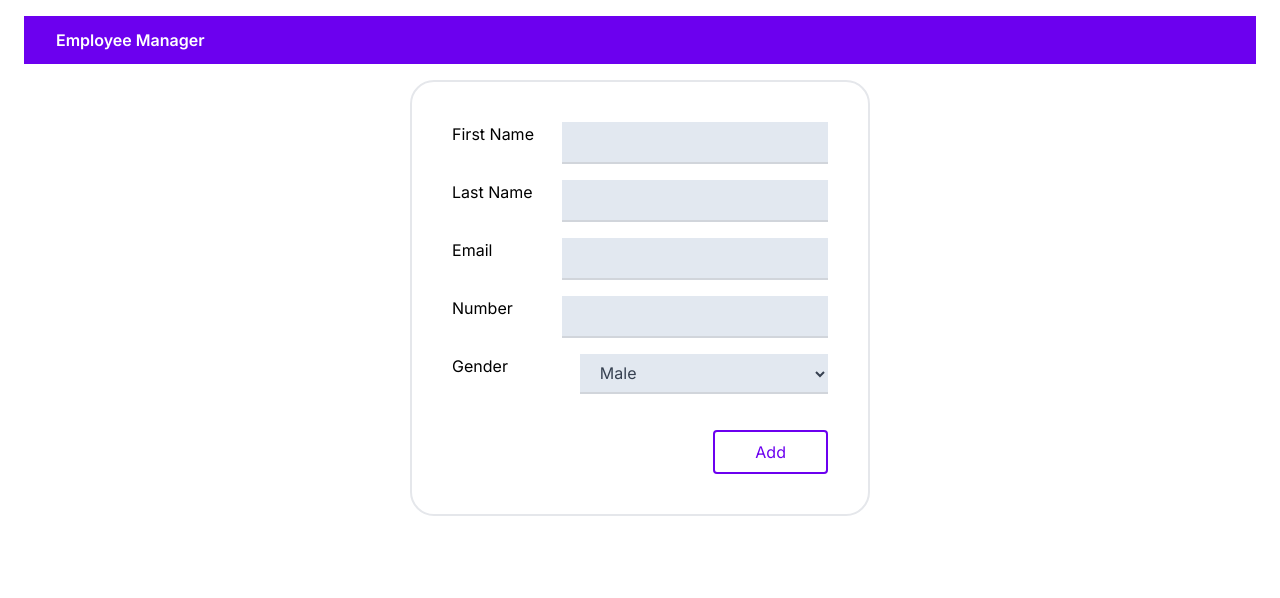
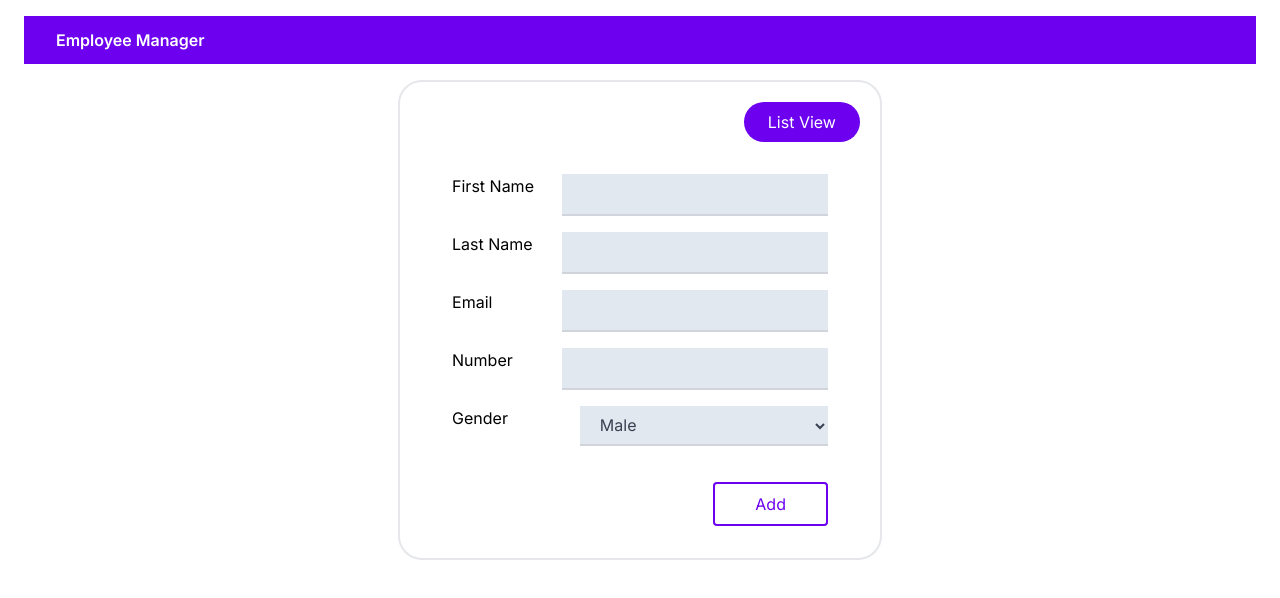
Before and after one commit to Gopzy/employee-manager, a Next.js app in the folder Frontend/: page /employee/add in a window 1280 px wide. Shown: the top 598 px of the page. Built offline with nearby package versions, Linux system fonts and the light colour scheme.

Commit message:
Cloud mongoDB configured

```diff
--- a/Frontend/components/button/btnCircle.tsx
+++ b/Frontend/components/button/btnCircle.tsx
@@ -8,7 +8,7 @@ const BtnCircle = ({
   icon,
 }: {
   title?: string;
-  onClick?: MouseEventHandler<HTMLButtonElement>;
+  onClick?: () => void;
   type?: "submit" | "reset" | "button";
   btnStyle?: any;
   icon?: any;
--- a/Frontend/components/form.tsx
+++ b/Frontend/components/form.tsx
@@ -23,6 +23,8 @@ const EmployeeForm = ({ employeeId }: { employeeId?: string }) => {
     (employee) => employee._id === employeeId
   );
 
+  const navigateEmployeeList = () => router.push("/employee/list");
+
   useEffect(() => {
     if (editEmployeeObj.length) {
       setFormData(editEmployeeObj?.[0]);
@@ -43,8 +45,8 @@ const EmployeeForm = ({ employeeId }: { employeeId?: string }) => {
 
     dispatch(
       employeeId
-        ? updateEmployees(updatePayload, () => router.push("/employee/list"))
-        : addEmployees(formData, () => router.push("/employee/list"))
+        ? updateEmployees(updatePayload, navigateEmployeeList)
+        : addEmployees(formData, navigateEmployeeList)
     );
   };
 
@@ -64,13 +66,19 @@ const EmployeeForm = ({ employeeId }: { employeeId?: string }) => {
       enableReinitialize
       initialValues={formData}
       validationSchema={schema}
-      validateOnBlur={true}
-      // validateOnChange={true}
       onSubmit={handleSubmit}
     >
       {({ errors, touched, handleChange, values }) => (
         <div className=" flex flex-col  items-center  ">
-          <Form className=" max-w-[500px] border-2 rounded-3xl p-10">
+          <Form className=" max-w-[500px] border-2 rounded-3xl p-5">
+            <div className="flex justify-end">
+              <BtnCircle
+                title="List View"
+                onClick={navigateEmployeeList}
+                btnStyle=" bg-[#6C00EF] hover:bg-blue-700 py-2 px-6  text-white rounded-full mb-5 "
+              />
+            </div>
+            <div className="px-8 py-3">
               {FormFields.map((formData) =>
                 renderFormItems(formData, errors, touched)
               )}
@@ -82,6 +90,7 @@ const EmployeeForm = ({ employeeId }: { employeeId?: string }) => {
                   btnStyle="border-[#6C00EF] text-[#6C00EF] px-10 mt-5  p-2 rounded border-2  "
                 />
               </div>
+            </div>
           </Form>
         </div>
       )}
--- a/Frontend/components/form/formItem.tsx
+++ b/Frontend/components/form/formItem.tsx
@@ -9,7 +9,7 @@ const FormItem = ({
   touched,
 }: {
   data: formDataType;
-  onChange: MouseEventHandler<HTMLButtonElement>;
+  onChange: (string) => void;
   errors: {};
   touched: {};
 }) => {
--- a/Frontend/store/configureStore.tsx
+++ b/Frontend/store/configureStore.tsx
@@ -1,7 +1,7 @@
 import { configureStore } from "@reduxjs/toolkit";
 import createSagaMiddleware from "redux-saga";
 import employeesReducer from "./reducer/employeeReducer";
-import { watchGetEmployee } from "./saga/getEmployees.saga";
+import { watchGetEmployee } from "./saga/employees.saga";
 
 const sagaMiddleware = createSagaMiddleware();
 
```
Also changed, not shown: Frontend/store/saga/employees.saga.tsx (renamed from Frontend/store/saga/getEmployees.saga.tsx), 2 other files (tests, documents, lock files or other folders). Lines whose indentation alone changed are shown as unchanged.
